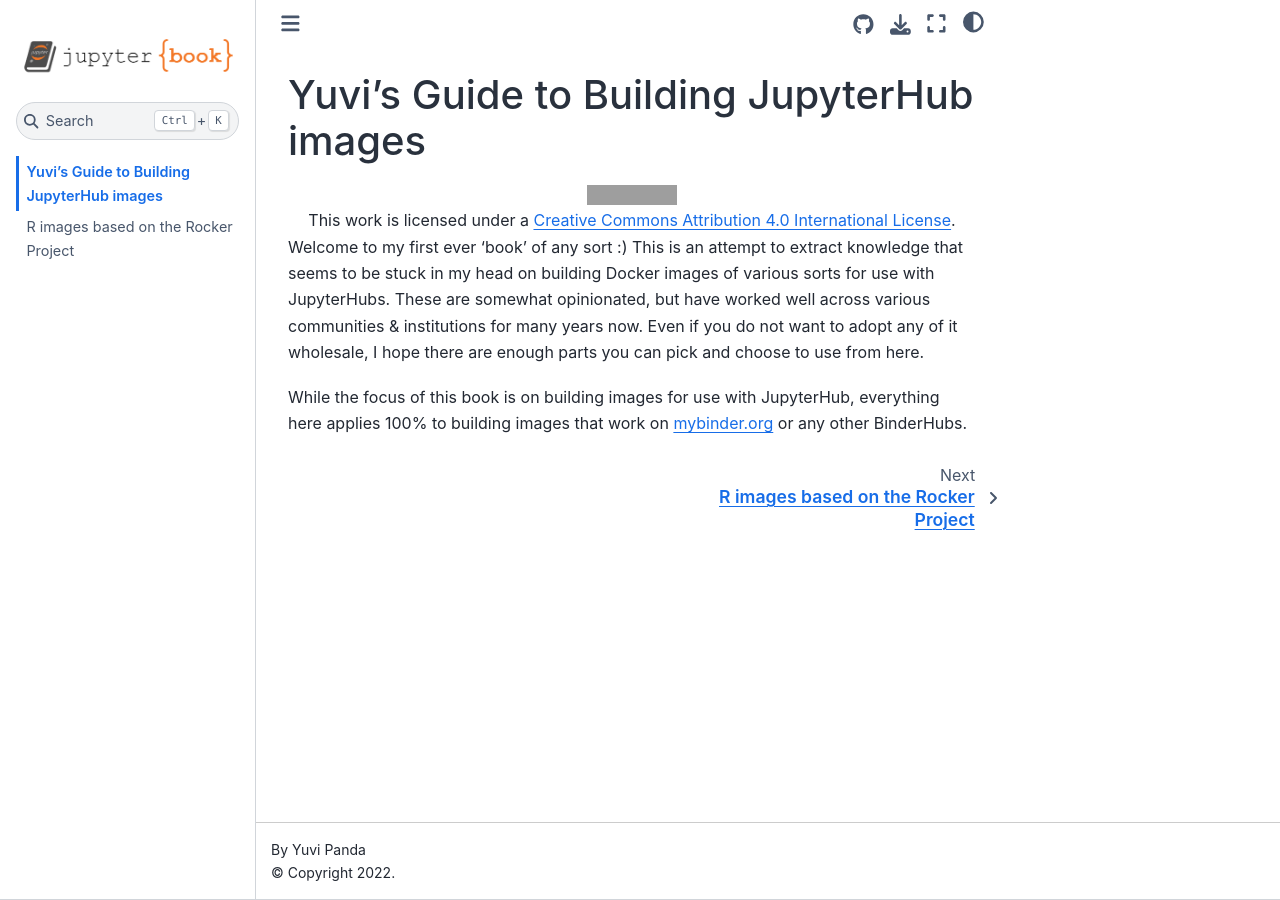
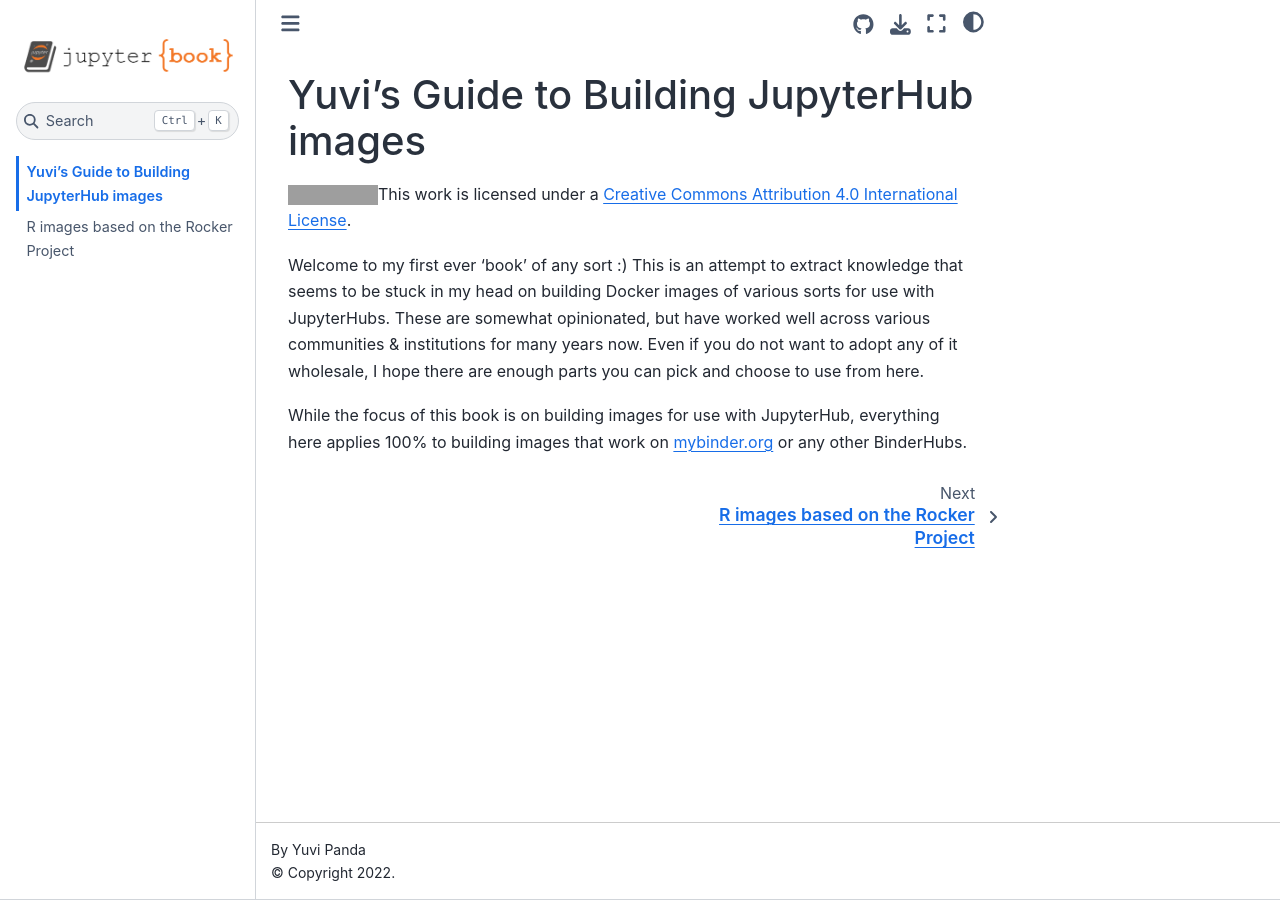
Before and after one commit to sgibson91/jupyterhub-image.guide, a Jupyter Book: the page built from content/intro.md, in a window 1280 px wide. Built offline with Jupyter Book 1.0.4 settings and Sphinx 7.4.7 and the Sphinx Book theme 1.1.4, drawn with Linux system fonts in a browser that asks for light colours; grey boxes are pictures that could not be loaded.

Commit message:
Some more style fiddling

```diff
--- a/content/intro.md
+++ b/content/intro.md
@@ -1,13 +1,11 @@
 # Yuvi's Guide to Building JupyterHub images
 
-<center>
 <a rel="license" href="http://creativecommons.org/licenses/by/4.0/"><img
 alt="Creative Commons License" style="border-width:0"
-src="https://i.creativecommons.org/l/by/4.0/88x31.png" /></a><br />This work is
+src="https://i.creativecommons.org/l/by/4.0/88x31.png" /></a>This work is
 licensed under a <a rel="license"
 href="http://creativecommons.org/licenses/by/4.0/">Creative Commons Attribution
 4.0 International License</a>.
-</center>
 
 Welcome to my first ever 'book' of any sort :) This is an attempt to extract knowledge that
 seems to be stuck in my head on building Docker images of various sorts for use with JupyterHubs.
```
